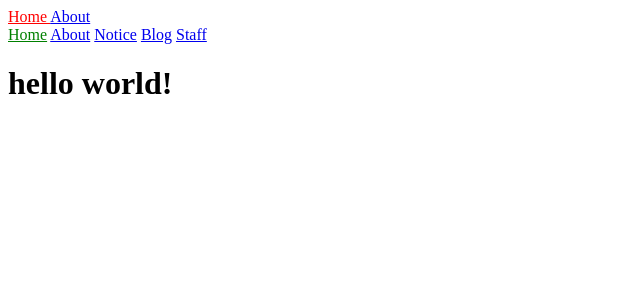
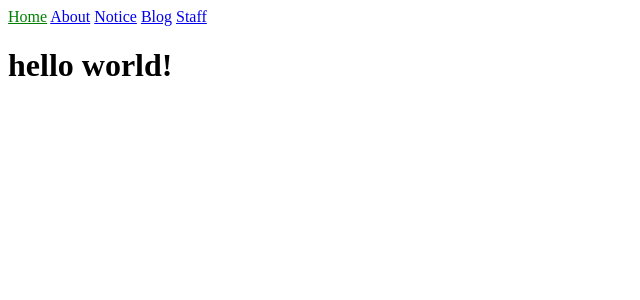
Before and after one commit to DeuklyoungKo/jekyllTest, a Jekyll site: the page built from index.html, in a window 1280 px wide. Shown: the top 300 px of the page, without its empty margins (0-640 px from the left). Built offline with Jekyll 4.4.1, drawn with Linux system fonts in a browser that asks for light colours.

Commit message:
Basic step test

```diff
--- a/_config.yml
+++ b/_config.yml
@@ -25,7 +25,7 @@ description: >- # this means to ignore newlines until "baseurl:"
   line in _config.yml. It will appear in your document head meta (for
   Google search results) and in your feed.xml site description.
 baseurl: "/jblog" # the subpath of your site, e.g. /blog
-url: "http://127.0.0.1:4000" # the base hostname & protocol for your site, e.g. http://example.com
+url: "" # the base hostname & protocol for your site, e.g. http://example.com
 twitter_username: jekyllrb
 github_username:  jekyll
 
--- a/_includes/navigation.html
+++ b/_includes/navigation.html
@@ -1,12 +1,3 @@
-<nav>
-    <a href="/" {% if page.url == "/" %}style="color: red;"{% endif %}>
-        Home
-    </a>
-    <a href="/about.html" {% if page.url == "/about.html" %}style="color: red;"{% endif %}>
-        About
-    </a>
-</nav>
-
 <nav>
     {% for item in site.data.navigation %}
       <a href="{{ item.link | absolute_url }}" {% if page.url == item.link %}class="current"{% endif %}>{{ item.name }}</a>
```
